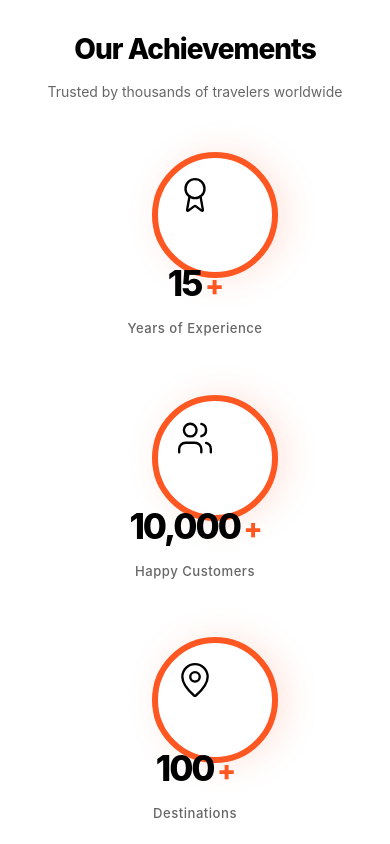
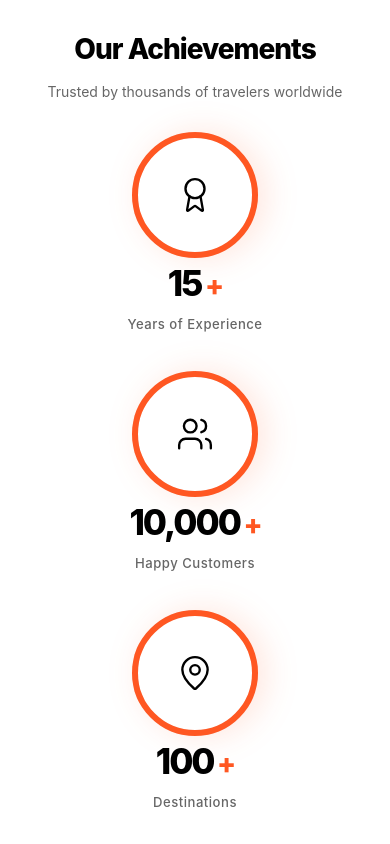
Before and after one commit to jayanthi1968cnr-hash/sastha-tours-and-travels, a React (Vite) app: page / in a window 390 px wide. Shown: the part 3000-3844 px from the top of the page. Built offline with nearby package versions, Linux system fonts and the light colour scheme.

Commit message:
Initial project setup

```diff
--- a/src/components/AchievementsCounter.css
+++ b/src/components/AchievementsCounter.css
@@ -2,7 +2,7 @@
    Achievements Counter - Clean Premium Design
    No Boxes, White Background, Large Text
    SLOWER ANIMATIONS - Runs Every Time
-   MOBILE ICONS FIXED
+   MOBILE ICONS PERFECTLY ALIGNED
    ======================================== */
 
 .achievements-section {
@@ -79,10 +79,6 @@
   position: relative;
   opacity: 0;
   transform: translateY(40px) scale(0.95);
-  display: flex;
-  flex-direction: column;
-  align-items: center;
-  justify-content: center;
 }
 
 /* Slower staggered fade-in animations */
@@ -107,16 +103,13 @@
   width: 140px;
   height: 140px;
   margin: 0 auto 2rem;
-  display: flex;
-  align-items: center;
-  justify-content: center;
 }
 
 .progress-ring {
   position: absolute;
-  top: 0;
-  left: 0;
-  transform: rotate(-90deg);
+  top: 50%;
+  left: 50%;
+  transform: translate(-50%, -50%) rotate(-90deg);
   filter: drop-shadow(0 8px 16px rgba(255, 87, 34, 0.15));
 }
 
@@ -142,7 +135,6 @@
   align-items: center;
   justify-content: center;
   transition: all 0.4s ease;
-  z-index: 2;
 }
 
 .counter-card:hover .counter-icon-inner {
@@ -155,7 +147,6 @@
   color: #000000;
   stroke-width: 1.5;
   transition: all 0.4s ease;
-  flex-shrink: 0;
 }
 
 .counter-card:hover .counter-icon {
@@ -169,11 +160,6 @@
 
 .counter-content {
   position: relative;
-  width: 100%;
-  display: flex;
-  flex-direction: column;
-  align-items: center;
-  justify-content: center;
 }
 
 .counter-number {
@@ -185,7 +171,6 @@
   font-family: 'Inter', -apple-system, BlinkMacSystemFont, sans-serif;
   letter-spacing: -3px;
   transition: all 0.4s ease;
-  text-align: center;
 }
 
 @media (min-width: 768px) {
@@ -218,8 +203,6 @@
   letter-spacing: 0.5px;
   margin-top: 0.75rem;
   transition: all 0.3s ease;
-  text-align: center;
-  width: 100%;
 }
 
 @media (min-width: 768px) {
@@ -270,7 +253,7 @@
 }
 
 /* ========================================
-   Responsive Design - MOBILE FIXED
+   Responsive Design - MOBILE PERFECTLY FIXED
    ======================================== */
 
 @media (max-width: 767px) {
@@ -290,20 +273,16 @@
 
   .achievements-grid {
     gap: 3.5rem;
-    padding: 0 1rem;
-  }
-
-  .counter-card {
-    padding: 0;
-    display: flex;
-    flex-direction: column;
-    align-items: center;
   }
 
   .counter-icon-wrapper {
     width: 110px;
     height: 110px;
     margin: 0 auto 1.5rem;
+  }
+
+  .progress-ring {
+    transform: translate(-50%, -50%) rotate(-90deg);
   }
 
   .counter-icon-inner {
@@ -314,19 +293,11 @@
   .counter-icon {
     width: 42px;
     height: 42px;
-    display: block;
-    margin: 0 auto;
-  }
-
-  .counter-content {
-    text-align: center;
-    padding: 0;
   }
 
   .counter-number {
     font-size: 2.75rem;
     letter-spacing: -2px;
-    margin-bottom: 0.75rem;
   }
 
   .counter-suffix {
@@ -335,8 +306,6 @@
 
   .counter-label {
     font-size: 0.9375rem;
-    margin-top: 0.5rem;
-    padding: 0 0.5rem;
   }
 }
 
```
